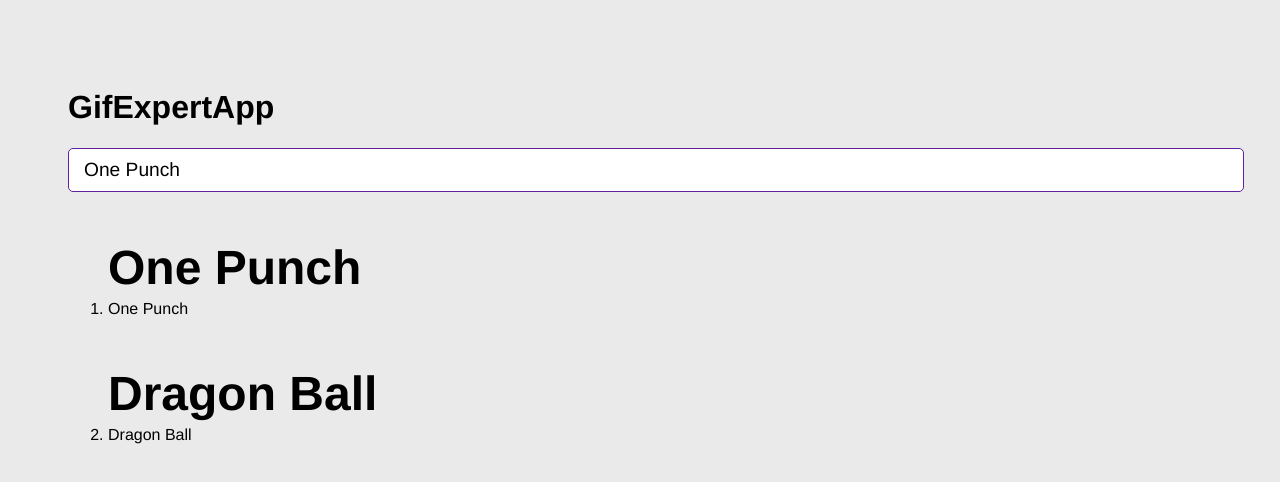
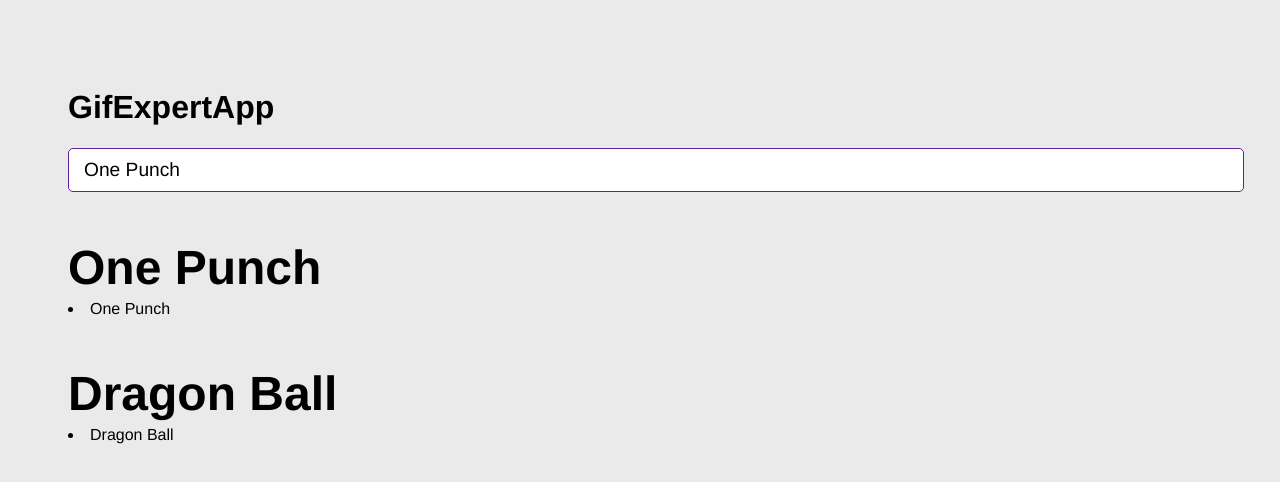
Before and after one commit to lmdelgallego/reactCourse, a React (Vite) app: page / in a window 1280 px wide. Shown: the top 482 px of the page. Built offline with nearby package versions, Linux system fonts and the light colour scheme.

Commit message:
✨feature: S6-81: GifGrid - Nuevo componente

```diff
--- a/src/GifExpertApp.jsx
+++ b/src/GifExpertApp.jsx
@@ -1,5 +1,6 @@
 import { useState } from "react"
 import AddCategory from "./components/AddCategory"
+import GifGrid from "./components/GifGrid";
 
 function GifExpertApp() {
 
@@ -14,24 +15,16 @@ function GifExpertApp() {
 
   return (
     <>
-      {/* TITLE */}
       <h1>GifExpertApp</h1>
-      {/* INPUT */}
       <AddCategory
-        // setCategories={setCategories}
         onNewCategory={addCategory}
       />
-      {/* LIST GIF CARDS */}
-      <ol>
-        { categories.map( category => {
-          return (
-            <div key={category}>
-              <h3>{category}</h3>
-              <li>{category}</li>
-            </div>
-          )
-        }) }
-      </ol>
+      {
+        categories.map(category => (
+          <GifGrid category={category} key={category}/>
+        ))
+      }
+
     </>
   )
 }
--- /dev/null
+++ b/src/components/GifGrid.jsx
@@ -0,0 +1,14 @@
+import React from 'react'
+
+const GifGrid = ({ category}) => {
+  return (
+    <>
+      <div key={category}>
+        <h3>{category}</h3>
+        <li>{category}</li>
+      </div>
+    </>
+  )
+}
+
+export default GifGrid
```
